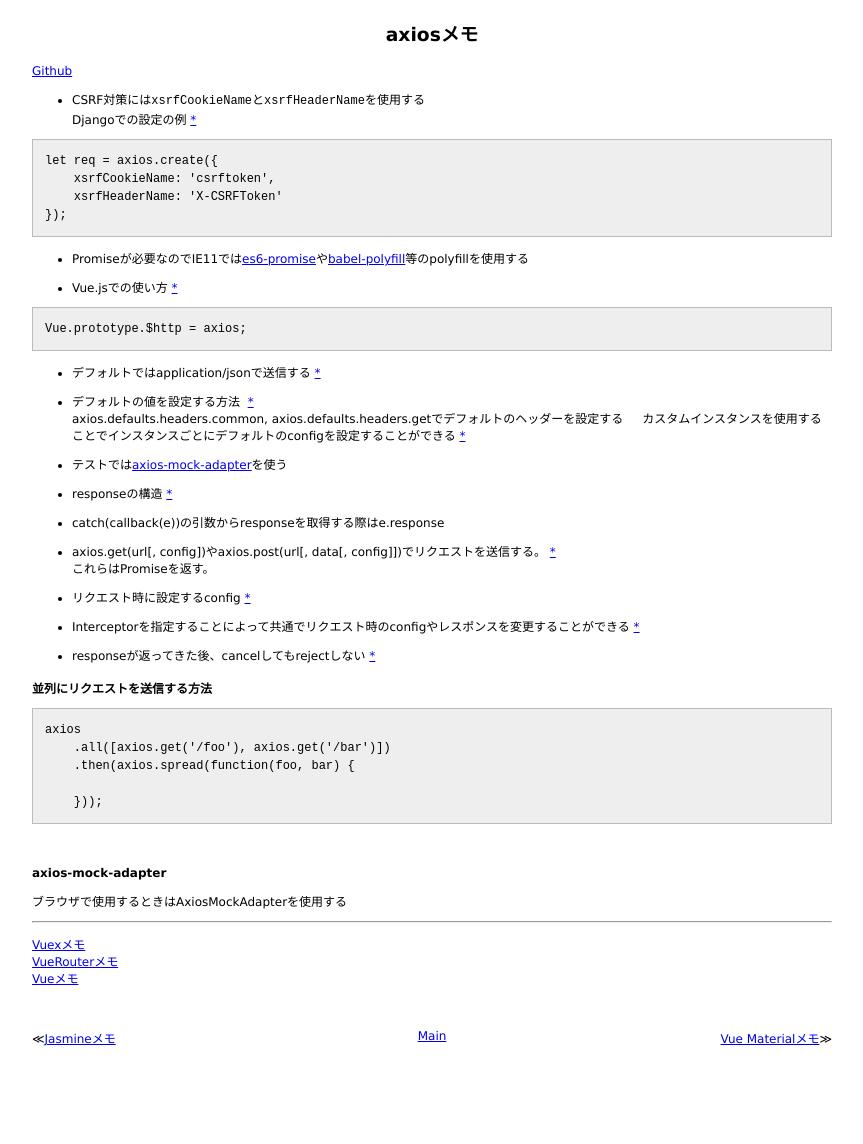
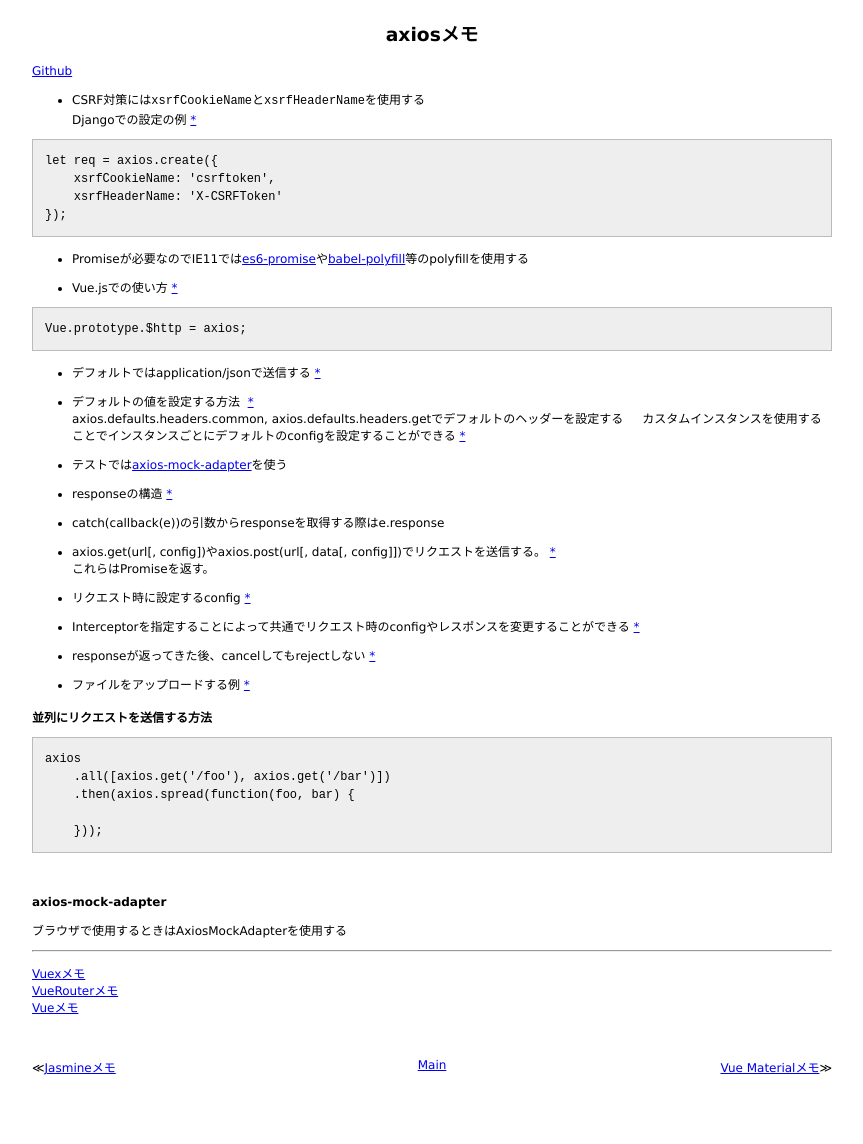
Before and after one commit to 38elements/38elements.github.com, a Jekyll site: the page built from _posts/2017-02-22-axios.md, in a window 1280 px wide. Shown: the whole page, without its empty margins (208-1071 px from the left). Built offline with Jekyll 4.4.1, drawn with Linux system fonts in a browser that asks for light colours; before the commit the page ends 1115 px from its top, so only the background shows below that.

Commit message:
Update 2017-02-22-axios.md

````diff
--- a/_posts/2017-02-22-axios.md
+++ b/_posts/2017-02-22-axios.md
@@ -43,6 +43,8 @@ axios.defaults.headers.common, axios.defaults.headers.getでデフォルトの
 
 * responseが返ってきた後、cancelしてもrejectしない [\*](https://github.com/axios/axios/blob/26b06391f831ef98606ec0ed406d2be1742e9850/test/specs/cancel.spec.js#L67-L89)
 
+* ファイルをアップロードする例 [\*](https://github.com/axios/axios/blob/2c0e3183215d9a5fbc2ee8f35f459ac0e4d9f99c/examples/upload/index.html)
+
 #### 並列にリクエストを送信する方法
 
 ```
````
